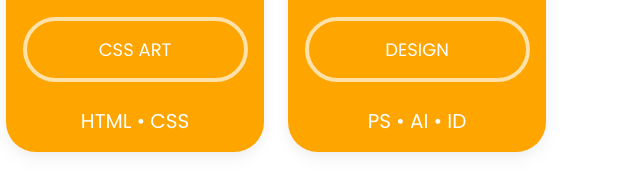
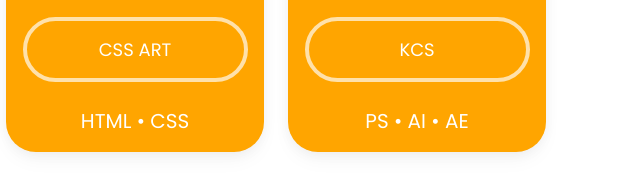
Before and after one commit to kh7722/website, a website: page index.html in a window 1280 px wide. Shown: the part 1015-1202 px from the top of the page, 640-1280 px from the left. Drawn offline with Linux system fonts and the light colour scheme.

Commit message:
Update index.html

```diff
--- a/index.html
+++ b/index.html
@@ -128,9 +128,9 @@
 <div class="col-md-3 my-3">
   <div class="card">
   <img src="/images/design/kcs-logo-two.jpg" alt="">
-  <p class="mb-0"><a href="design.html" class="btn">Design</a></p>
+  <p class="mb-0"><a href="kcs.html" class="btn">KCS</a></p>
   <br>
-  <p class="mt-0">PS • AI • ID</p>
+  <p class="mt-0">PS • AI • AE</p>
   </div>
 </div>
 
```
